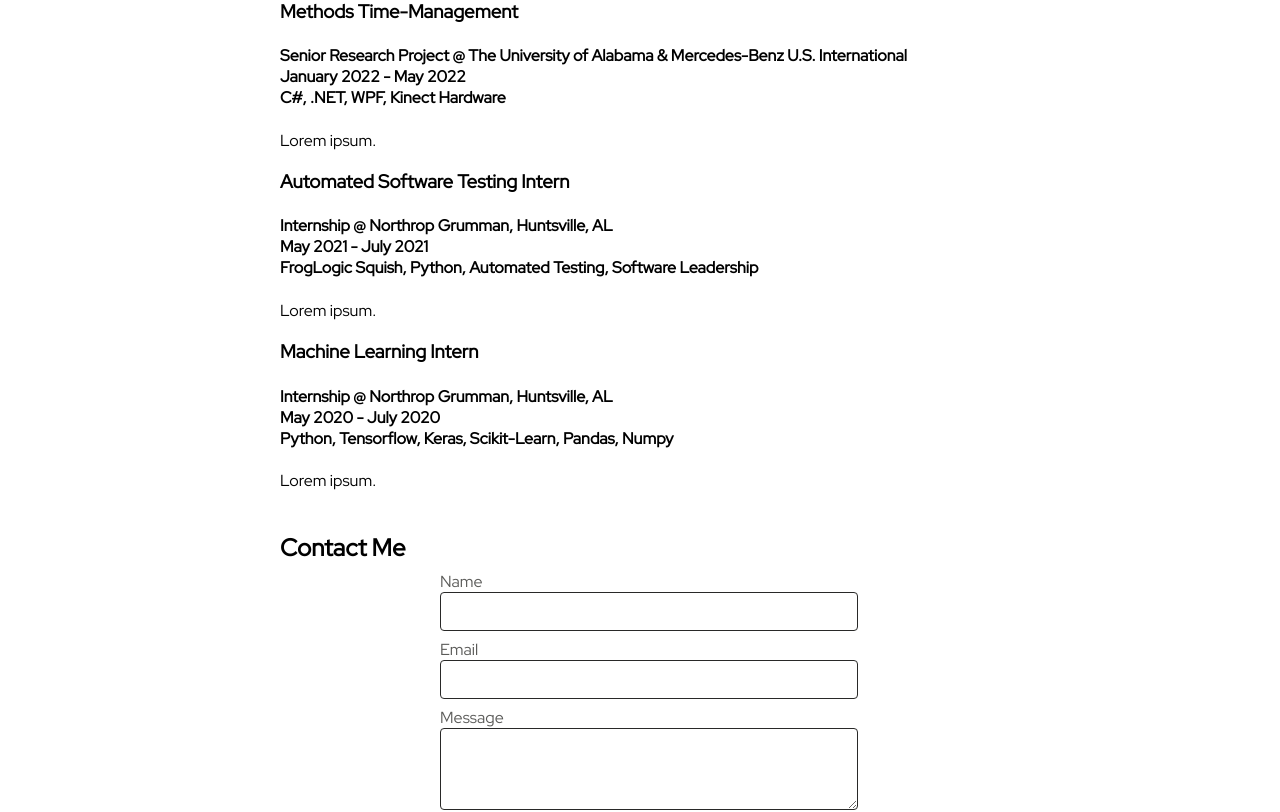
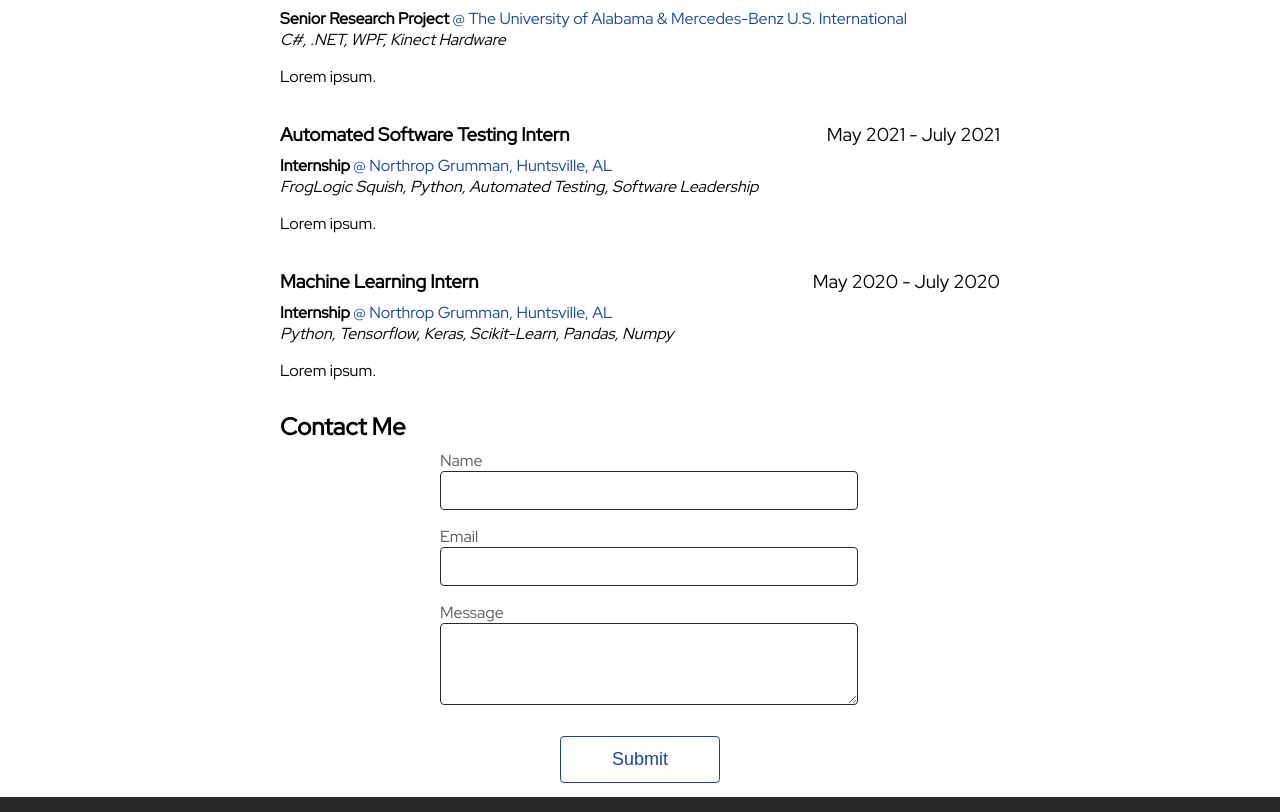
Before and after one commit to jaharvey2000/jaharvey-portfolio, a React (Create React App) app: page / in a window 1280 px wide. Shown: the part 1571-2383 px from the top of the page. Built offline with nearby package versions, Linux system fonts and the light colour scheme; the HTML template or start-up script is replaced by a standard one.

Commit message:
Styling for experience section

```diff
--- a/src/App.css
+++ b/src/App.css
@@ -3,7 +3,6 @@
     background: rgba(30,30,30,.1);
     backdrop-filter: blur(8px);
     -webkit-backdrop-filter: blur(8px);
-    box-shadow: 0 0 16px rgba(30,30,30,.5);
 
     position: sticky;
     position: -webkit-sticky;   /* for Safari*/
@@ -14,6 +13,12 @@
 
     display: flex;
     align-items: center;
+
+    transition: box-shadow .2s ease;
+}
+
+#app-header.scrolling {
+    box-shadow: 0 0 16px rgba(30,30,30,.5);
 }
 
 #app-header nav span {
@@ -72,7 +77,7 @@
     text-align: justify;
 }
 
-#homeSection button, #contactSection button {
+/* #homeSection button, #contactSection button {
     background: none;
     border: 1px solid rgb(var(--accent1));
     border-radius: .25rem;
@@ -87,7 +92,7 @@
 #homeSection button:hover, #contactSection button:hover {
     background: rgba(var(--accent1), 0.2);
     cursor: pointer;
-}
+} */
 
 /* ===== ABOUT SECTION ===== */
 @media (min-width: 600px) {
@@ -110,16 +115,44 @@
     border-radius: 100%;
 }
 
+/* ===== EXPERIENCE SECTION ===== */
+.experience .experienceHeader {
+    display: flex;
+    align-items: center;
+    justify-content: space-between;
+}
+
+.experience h3 {
+    margin-bottom: 0;
+}
+
+.experience .experienceDates {
+    font-weight: normal;
+}
+
+.experience h4 {
+    margin: .5rem 0;
+}
+
+.experience .location {
+    font-weight: normal;
+    color: rgb(var(--accent1));
+}
+
+.experience .experienceSkills {
+    font-weight: normal;
+    font-style: italic;
+}
+
 /* ===== CONTACT SECTION ===== */
 #contactSection form {
     max-width: 25rem;
     margin: 0 auto;
+    display: flex;
+    flex-direction: column;
 }
 
 #contactSection form div {
-    display: flex;
-    flex-direction: column;
-    align-items: flex-start;
     margin: .5rem 0;
 }
 
@@ -142,7 +175,8 @@
 }
 
 #contactSection form button {
-    width: calc(100% + 1rem);
+    width: 10rem;
+    margin-top: 1em;
 }
 
 /* ===== FOOTER ===== */
--- a/src/index.css
+++ b/src/index.css
@@ -30,3 +30,20 @@
 code {
     font-family: 'Courier New', monospace;
 }
+
+button {
+    background: none;
+    border: 1px solid rgb(var(--accent1));
+    border-radius: .25rem;
+    font-size: large;
+    padding: .75rem 1.5rem;
+    margin: 0 auto;
+    color: rgb(var(--accent1));
+    margin-top: 1em;
+    transition: .2s ease;
+}
+
+button:hover {
+    background: rgba(var(--accent1), 0.2);
+    cursor: pointer;
+}
--- a/src/pages/Experience.js
+++ b/src/pages/Experience.js
@@ -4,13 +4,14 @@
 function ExperienceBlock(props) {
     return (
         <div className="experience">
-            <h3>{ props.title }</h3>
+            <div className="experienceHeader">
+                <h3 className="experienceTitle">{ props.title }</h3>
+                <h3 className="experienceDates">{ props.startDate } - { props.endDate }</h3>
+            </div>
             <h4>
-                { props.description } @ { props.location }
+                { props.description } <span className="location">@ { props.location }</span>
                 <br />
-                { props.startDate } - { props.endDate }
-                <br />
-                { props.skillsUsed }
+                <span className="experienceSkills">{ props.skillsUsed }</span>
             </h4>
             <p>
                 { props.summary }
```
